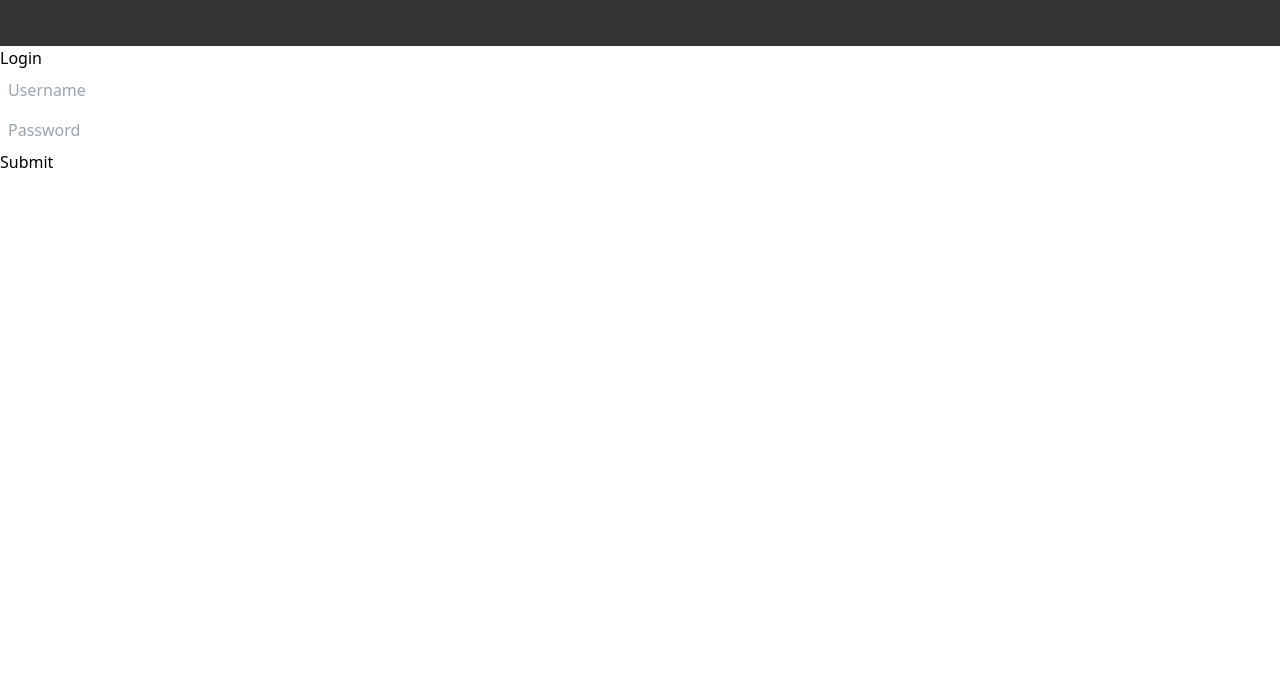
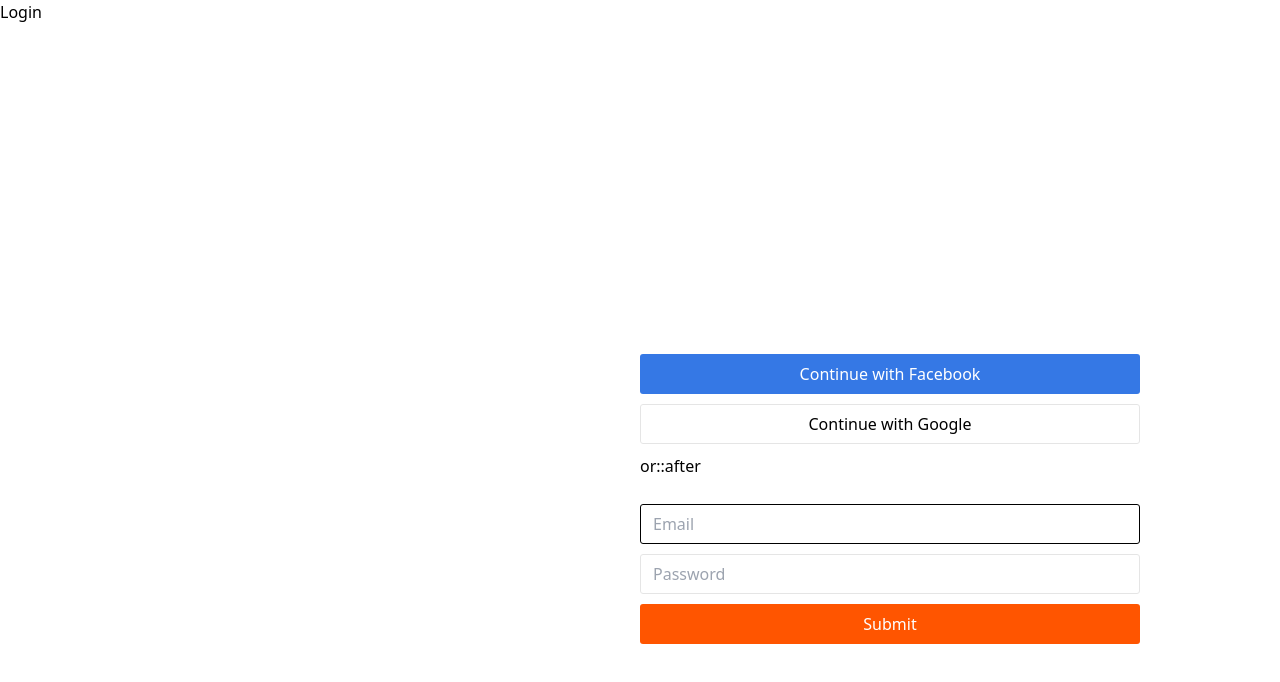
Before and after one commit to vamirio256/microservice-music-spring, a React (Create React App) app in the folder frontend/: page /login in a window 1280 px wide. Shown: the top 682 px of the page. Built offline with nearby package versions, Linux system fonts and the light colour scheme.

Commit message:
Create Login modal

```diff
--- a/frontend/src/App.js
+++ b/frontend/src/App.js
@@ -10,7 +10,7 @@
   const accessToken = localStorage.getItem("accessToken");
 
   return (
-    <div className="flex flex-col align-middle justify-center">
+    <div className="flex flex-col align-middle items-stretch justify-center">
       <TopBar />
       <Routes>
         <Route path="/home" element={<HomePage />} />
--- a/frontend/src/containers/Login.jsx
+++ b/frontend/src/containers/Login.jsx
@@ -1,8 +1,9 @@
 import React, { useState } from "react";
 
-const Login = () => {
-  const [username, setUsername] = useState("");
+const Login = ({ toggleModal }) => {
+  const [email, setEmail] = useState("");
   const [password, setPassword] = useState("");
+  const style = "w-full h-[40px] rounded-[3px] mt-2.5";
 
   const handleLogin = async (e) => {
     e.preventDefault();
@@ -15,7 +16,7 @@
           "Access-Control-Allow-Origin": "*",
         },
         body: JSON.stringify({
-          username,
+          email,
           password,
         }),
       });
@@ -29,24 +30,41 @@
 
   return (
     <div>
-      <h2>Login</h2>
+      <div className="w-screen h-screen fixed">
+        <div className="bg-[hsla(0,0%,94.9%,.9)]">
+          <div className="absolute top-[40%] left-[50%] transition max-h-[400px] max-w-[500px] ">
             <form>
+              <button className={`${style} text-white bg-[#3578e5]`}>
+                Continue with Facebook
+              </button>
+              <button className={`${style} text-black border-[1px] border-[#e5e5e5]`}>
+                Continue with Google
+              </button>
+              <div className={`${style} `}>
+
+                <span>or</span>::after
+              </div>
               <input
                 type="text"
-          placeholder="Username"
-          value={username}
-          className="px-2 py-2 w-full rounded focus:outline-none"
-          onChange={(e) => setUsername(e.target.value)}
+                placeholder="Email"
+                value={email}
+                className={`${style} p-3 border-black border-[1px] focus:outline-none`}
+                onChange={(e) => setEmail(e.target.value)}
               ></input>
               <input
                 type="password"
                 placeholder="Password"
                 value={password}
-          className="px-2 py-2 w-full rounded focus:outline-none"
+                className={`${style} p-3 border-[1px] border-[#e5e5e5] focus:outline-none`}
                 onChange={(e) => setPassword(e.target.value)}
               ></input>
-        <button type="submit">Submit</button>
+              <button className={`${style} text-white bg-[#f50]`} type="submit">
+                Submit
+              </button>
             </form>
+          </div>
+        </div>
+      </div>
     </div>
   );
 };
--- a/frontend/src/layouts/TopBar.jsx
+++ b/frontend/src/layouts/TopBar.jsx
@@ -1,10 +1,13 @@
-import React, { useMemo } from "react";
+import React, { useMemo, useState } from "react";
 import { HiHome } from "react-icons/hi";
 import { BiSearch } from "react-icons/bi";
 import TopBarItem from "../components/TopBarItem";
 import { useLocation } from "react-router-dom";
+import Login from "../containers/Login";
 
 const TopBar = () => {
+  const [loginModal, setLoginModal] = useState(false);
+
   const pathname = useLocation().pathname;
   const routes = useMemo(
     () => [
@@ -30,13 +33,19 @@
     []
   );
 
+  const toggleModal = () => {
+    setLoginModal(!loginModal);
+  };
+
   return (
-    <div className="flex w-full">
-      <div className="hidden md:flex flex-row gap-x-2 bg-[#333] w-full h-[46px] p-2">
+    <div className="flex w-full flex-row">
+      {/* <div className="hidden md:flex flex-row gap-x-2 bg-[#333] w-full h-[46px] p-2">
         {routes.map((item) => {
           <TopBarItem key={item.label} {...item} />;
         })}
-      </div>
+      </div> */}
+      <button className="h-full w-30" onClick={toggleModal}>Login</button>
+      {loginModal && <Login toggleModal={toggleModal} />}
     </div>
   );
 };
--- a/frontend/src/pages/HomePage.jsx
+++ b/frontend/src/pages/HomePage.jsx
@@ -12,40 +12,40 @@
     title: "World",
   });
 
-  const url = `${process.env.REACT_APP_API_BASE_URL}/tracks/cover/1`;
-  const accessToken = localStorage.getItem("accessToken");
+  // const url = `${process.env.REACT_APP_API_BASE_URL}/tracks/cover/1`;
+  // const accessToken = localStorage.getItem("accessToken");
 
-  useEffect(() => {
-    const fetchImage = async () => {
-      try {
-        console.log("Bearer " + accessToken);
-        const response = await fetch(url, {
-          method: "GET",
-          headers: {
-            Authorization: "Bearer " + accessToken,
-          },
-        });
-        if (response.ok) {
-          const blob = await response.blob();
-          setTrack({ ...track, image: URL.createObjectURL(blob) });
-        }
-      } catch (error) {
-        console.error("Error fetching image:", error);
-      }
-    };
+  // useEffect(() => {
+  //   const fetchImage = async () => {
+  //     try {
+  //       console.log("Bearer " + accessToken);
+  //       const response = await fetch(url, {
+  //         method: "GET",
+  //         headers: {
+  //           Authorization: "Bearer " + accessToken,
+  //         },
+  //       });
+  //       if (response.ok) {
+  //         const blob = await response.blob();
+  //         setTrack({ ...track, image: URL.createObjectURL(blob) });
+  //       }
+  //     } catch (error) {
+  //       console.error("Error fetching image:", error);
+  //     }
+  //   };
 
-    fetchImage();
-  }, []);
+  //   fetchImage();
+  // }, []);
 
   return (
     <div className="">
       <div className="grid grid-cols-5 grid-rows-2 gap-x-4 gap-y-6">
+        {/* <TrackCard track={track} />
         <TrackCard track={track} />
         <TrackCard track={track} />
         <TrackCard track={track} />
         <TrackCard track={track} />
-        <TrackCard track={track} />
-        <TrackCard track={track} />
+        <TrackCard track={track} /> */}
       </div>
     </div>
   );
```
Lines whose indentation alone changed are shown as unchanged.
